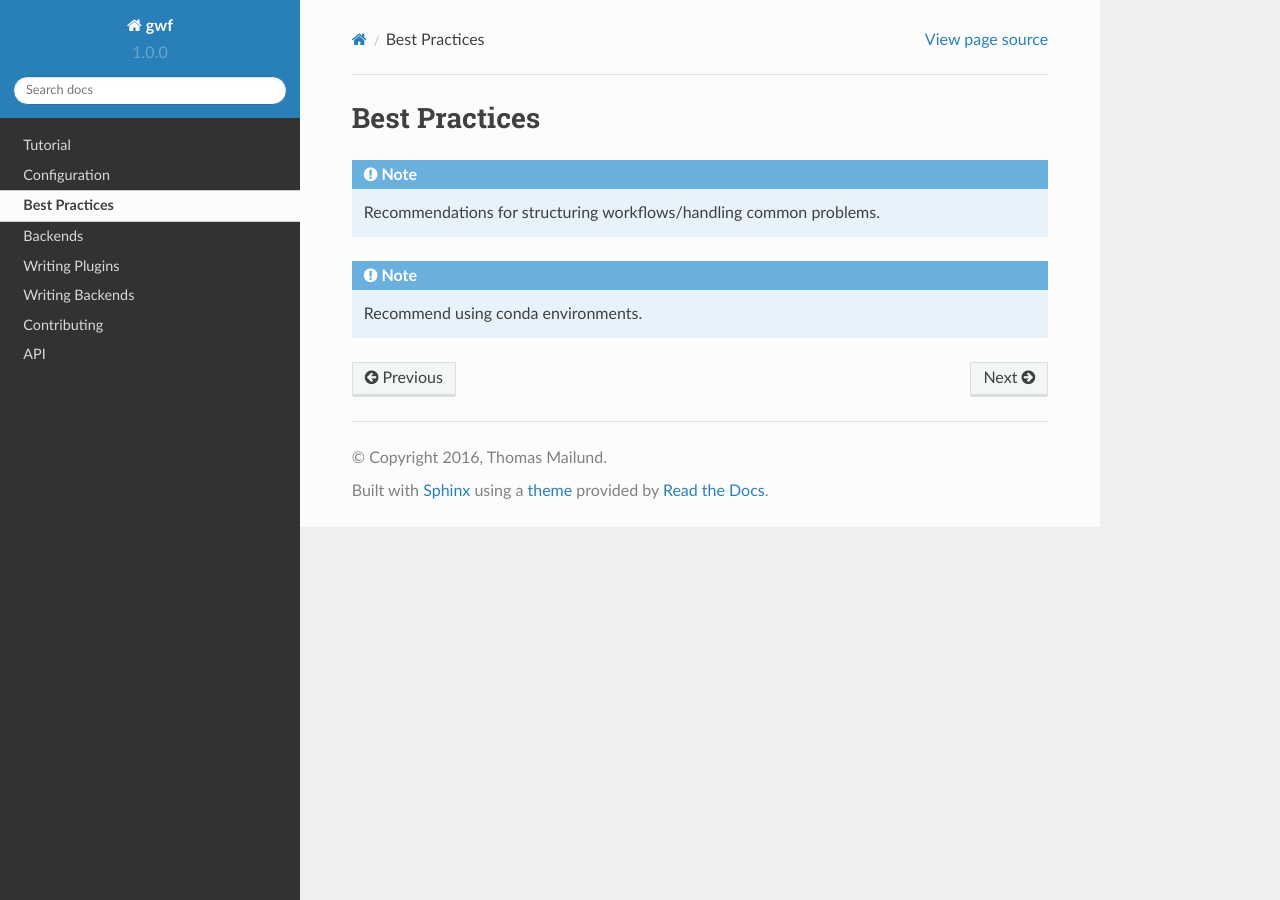
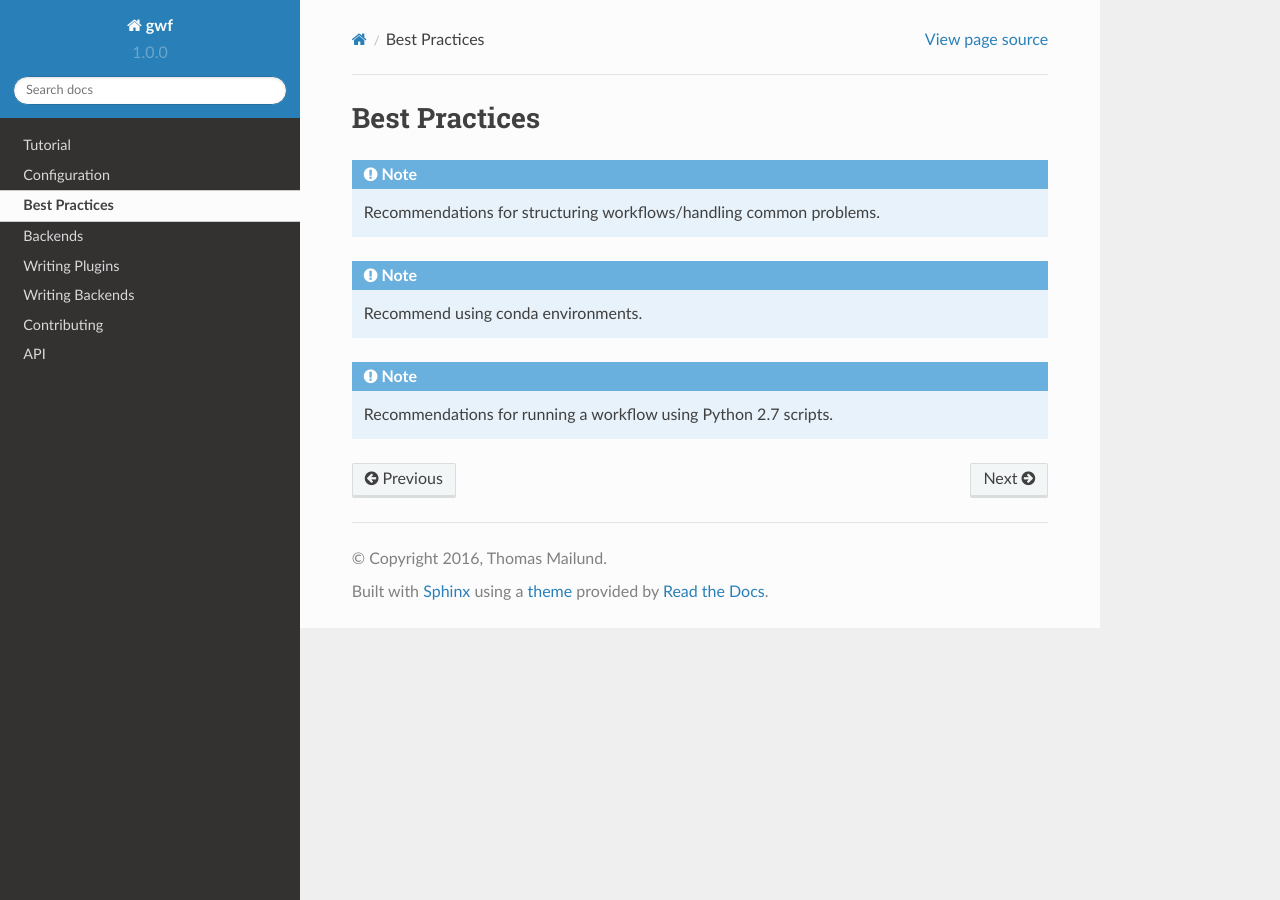
Before and after one commit to gwforg/gwf, a Sphinx documentation site: the page built from docs/best_practices.rst, in a window 1280 px wide. Built offline with Sphinx 7.4.7 and the Read the Docs theme 2.0.0, drawn with Linux system fonts in a browser that asks for light colours.

Commit message:
Added note.

```diff
--- a/docs/best_practices.rst
+++ b/docs/best_practices.rst
@@ -8,3 +8,6 @@ Best Practices
 
 .. note::
   Recommend using conda environments.
+
+.. note::
+  Recommendations for running a workflow using Python 2.7 scripts.
```
